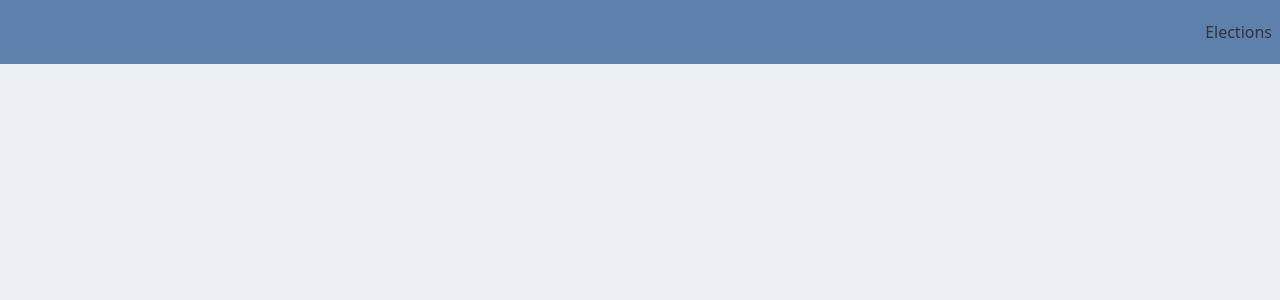
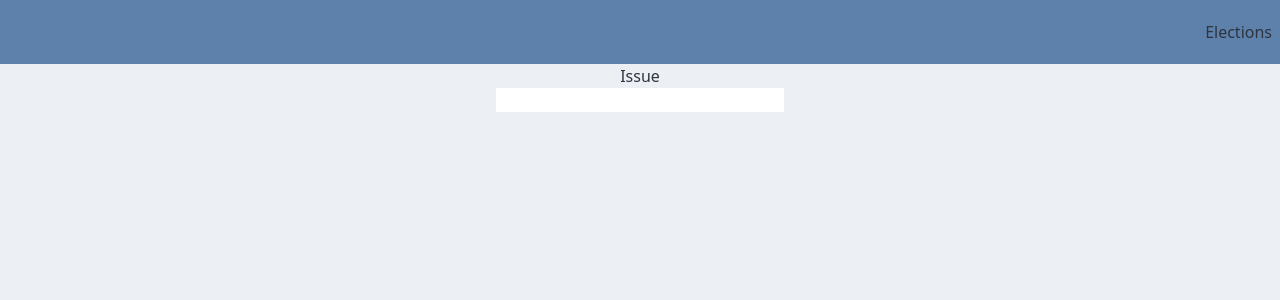
Before and after one commit to DefyCab/final_assignment, a Next.js app: page /elections/create in a window 1280 px wide. Shown: the top 300 px of the page. Built offline with nearby package versions, Linux system fonts and the light colour scheme.

Commit message:
add form and input to createElection

```diff
--- a/src/app/elections/create/page.tsx
+++ b/src/app/elections/create/page.tsx
@@ -1,10 +1,11 @@
 import { Navbar } from "@/app/features";
+import { CreateElection } from "@/app/features/elections/components/create-elections";
 
 export default function Page() {
   return (
     <>
       <Navbar />
-      <createElection />
+      <CreateElection />
     </>
   );
 }
--- /dev/null
+++ b/src/app/features/elections/components/create-elections.tsx
@@ -0,0 +1,10 @@
+export function CreateElection() {
+  return (
+    <>
+      <form className="flex flex-col justify-center items-center">
+        <label htmlFor="issue">Issue</label>
+        <input className="w-72" type="text" name="issue" />
+      </form>
+    </>
+  );
+}
```
